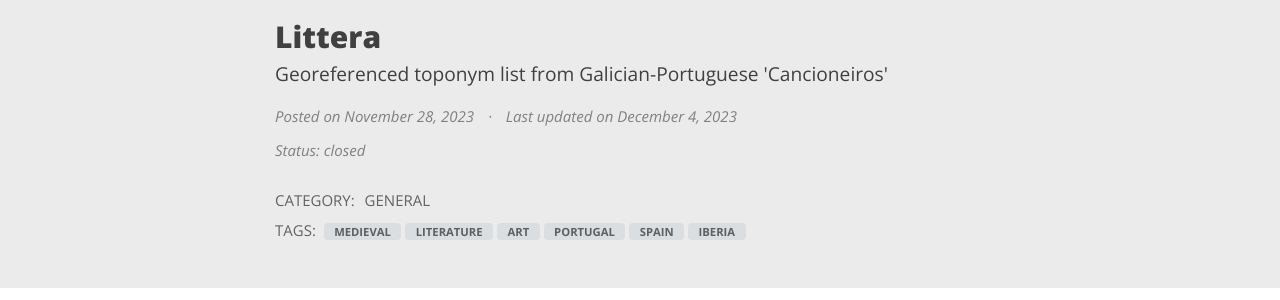
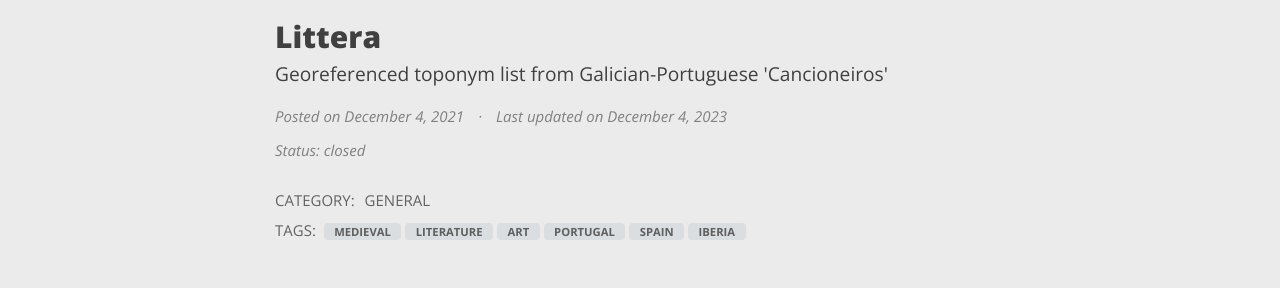
Before and after one commit to projetoalfobre/a-geocat, a Jekyll site: the page built from _posts/2023-11-28-Littera.md, in a window 1280 px wide and 900 px high. Shown: the part 130-430 px from the top of the window. Built offline with Jekyll 4.4.1, drawn with Linux system fonts in a browser that asks for light colours; nearby versions of some CDN libraries; comment, search, counter and statistics services are not loaded.

Commit message:
Update 2023-11-28-Littera.md

```diff
--- a/_posts/2023-11-28-Littera.md
+++ b/_posts/2023-11-28-Littera.md
@@ -11,6 +11,7 @@
 published: true
 status: closed
 last-updated: 04-12-2023
+date: 04-12-2021
 ---
 <br />
 
```
